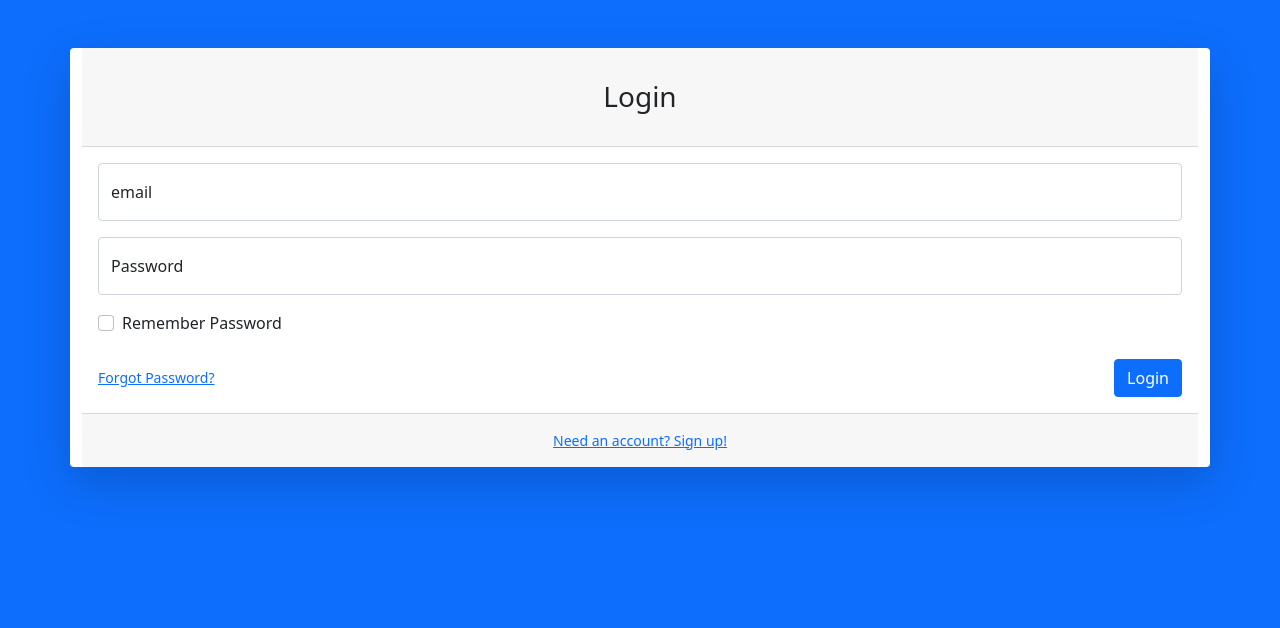
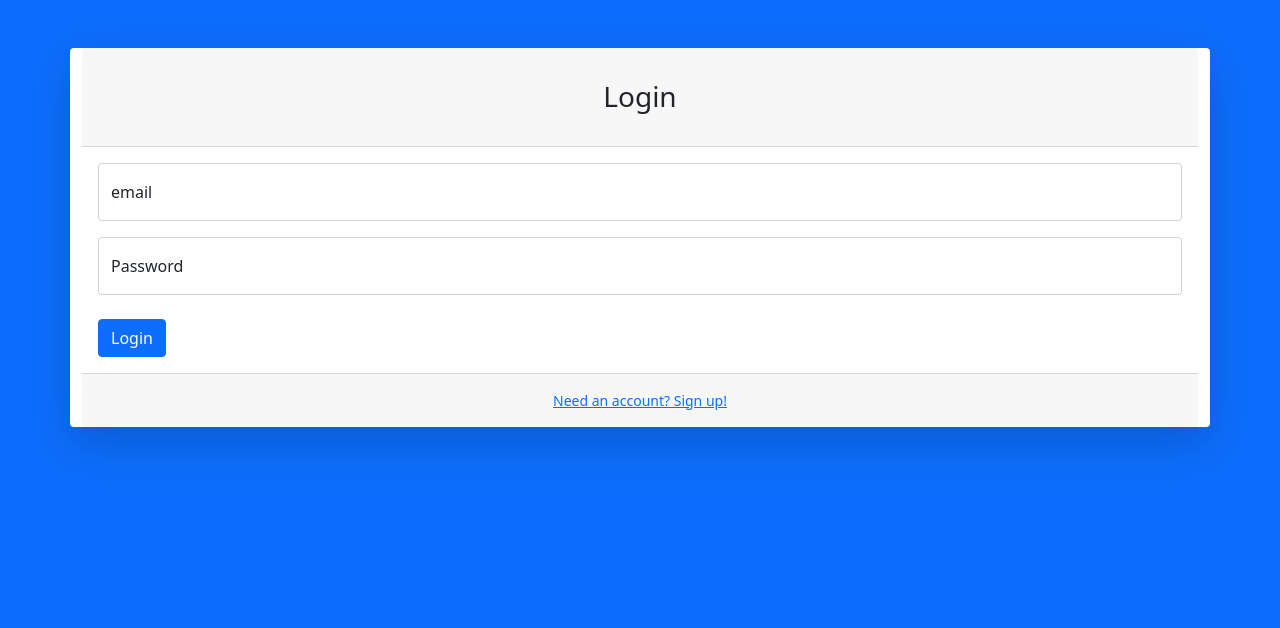
Before and after one commit to cploutarchou/AudioServer, a Flask app: page /login in a window 1280 px wide. Shown: the top 628 px of the page. Run offline with Flask 2, Linux system fonts and the light colour scheme; some libraries are stand-ins or nearby versions.

Commit message:
correction

```diff
--- a/app/templates/login.html
+++ b/app/templates/login.html
@@ -46,7 +46,8 @@
                             <div class="card-body">
                                 <form method="post" action="{{ url_for('login') }}">
                                     <div class="form-floating mb-3">
-                                        <label for="email"></label><input type="email" class="form-control" id="email" name="email"
+                                        <label for="email"></label><input type="email" class="form-control" id="email"
+                                                                          name="email"
                                                                           autocomplete="off"
                                                                           placeholder="Your email"/>
                                         <label for="username">email</label>
@@ -56,15 +57,9 @@
                                                placeholder="Password" autocomplete="off"/>
                                         <label for="password">Password</label>
                                     </div>
-                                    <div class="form-check mb-3">
-                                        <input class="form-check-input" id="inputRememberPassword"
-                                               type="checkbox"
-                                               value=""/>
-                                        <label class="form-check-label" for="inputRememberPassword">Remember
-                                            Password</label>
-                                    </div>
+
                                     <div class="d-flex align-items-center justify-content-between mt-4 mb-0">
-                                        <a class="small" href="password.html">Forgot Password?</a>
+
                                         <button class="d-grid btn btn-primary" type="submit">Login</button>
                                     </div>
                                 </form>
```
